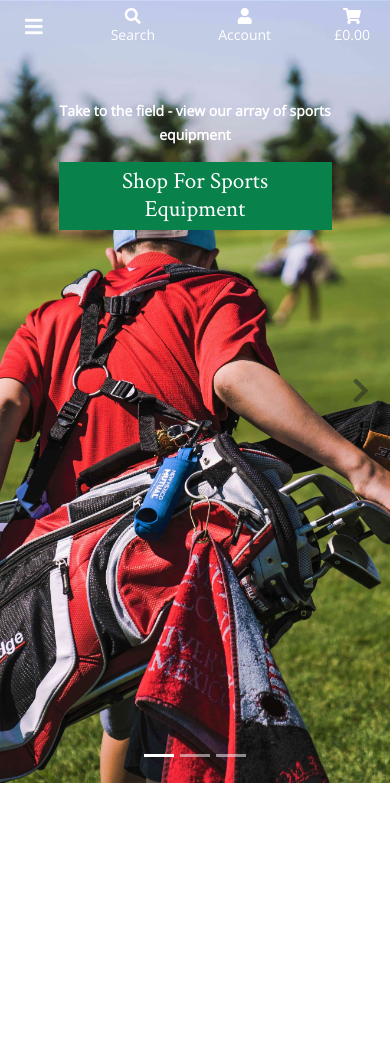
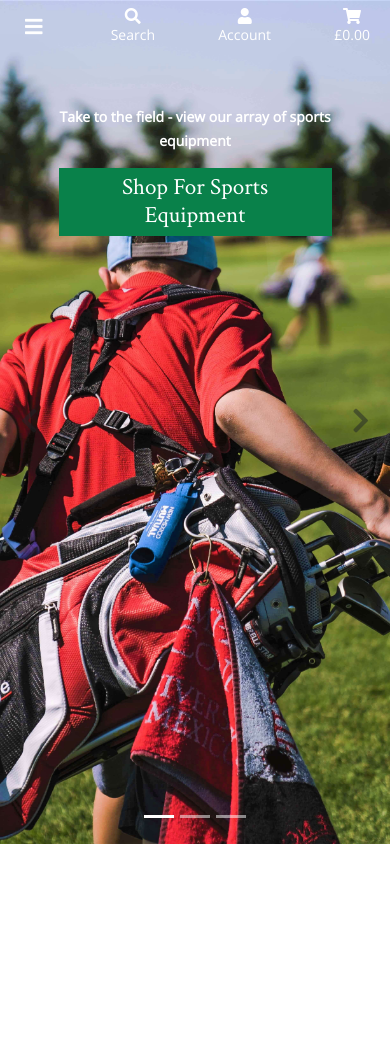
Before and after one commit to LukeGarnham/Stumps-and-Studs-MS4, a Django app: page / in a window 390 px wide. Shown: the top 1043 px of the page. Run offline with Django 3.2, Linux system fonts and the light colour scheme; some libraries are stand-ins or nearby versions.

Commit message:
Make carousel images 100vh on home page.  Apply background colour to navbar on small screens so text stands out over images.

```diff
--- a/home/templates/home/index.html
+++ b/home/templates/home/index.html
@@ -53,6 +53,7 @@
 
 {% block postload_js %}
 <script>
+    // Make header background transparent by default and remove top margin from body.
     $('header').css('background','transparent');
     $('body').css('margin-top', '0')
     // Make header transparent when at top of page, black when scrolling down.
--- a/static/css/base.css
+++ b/static/css/base.css
@@ -94,7 +94,7 @@
 
 .carousel-item img {
     width: auto;
-    height: calc(100vh - 101px);
+    height: 100vh;
     object-fit: cover;
 }
 
@@ -111,7 +111,8 @@
     body {
       margin-top: 53px;
     }
-    .carousel-item img {
-        height: calc(100vh - 61px);
+
+    .navbar {
+        background-color: #04080F;
     }
-  }
+}
```
